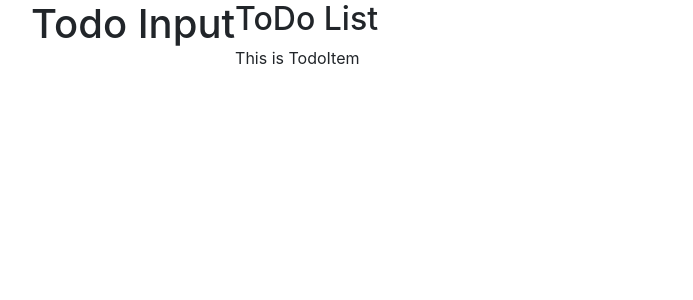
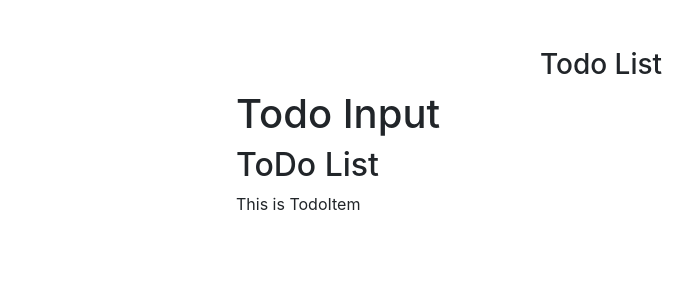
Before and after one commit to realstevelee/todo-list-react, a React (Create React App) app: page / in a window 1280 px wide. Shown: the top 300 px of the page, without its empty margins (39-732 px from the left). Built offline with nearby package versions, Linux system fonts and the light colour scheme.

Commit message:
Updated App Component Structure

```diff
--- a/src/App.js
+++ b/src/App.js
@@ -1,22 +1,62 @@
-import React from 'react';
-import uuid from 'uuid'
+import React, { Component } from 'react';
+import { v4 as uuidv4 } from 'uuid';
 import 'bootstrap/dist/css/bootstrap.min.css'
 import TodoInput from './Components/TodoInput'
 import TodoList from './Components/TodoList'
 import TodoItem from './Components/TodoItem'
 import "@fortawesome/fontawesome-free/css/all.min.css";
 
-function App() {
-  return (
-    <div>
+class App extends Component {
+  state = {
+    items: [{ id: 1, title: 'wake up' },
+    { id: 2, title: 'make breakfast' },
+    ],
+    id: uuidv4(),
+    item: '',
+    editItem: false
+  }
+
+  handleChange = (e) => {
+    console.log('Handle Change')
+  }
+
+  handleSubmit = (e) => {
+    console.log('Handle Submit')
+  }
+
+  clearList = () => {
+    console.log('Clear List')
+  }
+
+  handleDelete = (id) => {
+    console.log(`handle edit ${id}`)
+  }
+
+  handleEdit = (id) => {
+    console.log(`handle edit ${id}`)
+  }
+
+
+  render() {
+    console.log(this.state)
+    return (
       <div className="container">
         <div className="row">
-          <TodoInput />
-          <TodoList />
+          <div className="col-10 mx-auto col-md-8 mt-5">
+            <h3 className="text-capitalize text-center">Todo List</h3>
+            <TodoInput item={this.state.item}
+              handleChange={this.handleChange}
+              handleSubmit={this.handleSubmit}
+              editItem={this.state.editItem} />
+            <TodoList items={this.state.item}
+              clearList={this.clearList}
+              handleDelete={this.handleDelete}
+              handleEdit={this.handleEdit} />
+          </div>
         </div>
       </div>
-    </div>
-  );
+    );
+  }
 }
 
 export default App;
```
